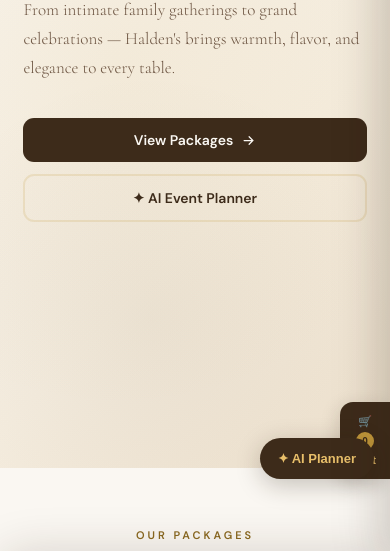
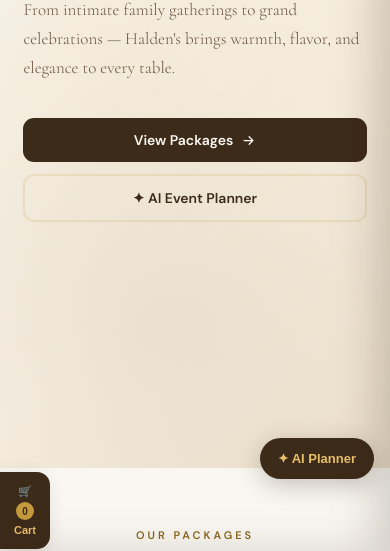
Before and after one commit to cicibestexp-cell/Halden-s-Catering-Service, a plain HTML site: page index.html in a window 390 px wide. Shown: the part 279-830 px from the top of the page. Drawn offline with nearby package versions, Linux system fonts and the light colour scheme; a web font is replaced by a local one.

Commit message:
Update index.html

```diff
--- a/index.html
+++ b/index.html
@@ -327,9 +327,9 @@
 
     /* Cart FAB */
     .cart-fab{
-      position:fixed;right:0;bottom:16px;
+      position:fixed;Left:0;bottom:16px;
       background:var(--brown);color:var(--gold-light);
-      border:none;border-radius:13px 0 0 13px;
+      border:none;border-radius:0 13px 13px 0;
       padding:13px 14px;cursor:pointer;
       display:flex;flex-direction:column;align-items:center;gap:4px;
       font-size:11px;font-weight:600;z-index:160;transition:all 0.2s;
@@ -392,7 +392,7 @@
 
       /* Cart */
       #cart-drawer{width:100%;top:var(--nav-h);}
-      .cart-fab{bottom:86px;} /* lifted above AI fab */
+      .cart-fab{bottom:16px;right:auto;left:0;border-radius:0 13px 13px 0;}
 
       /* Footer */
       .ft-top{grid-template-columns:1fr;gap:28px;}
```
